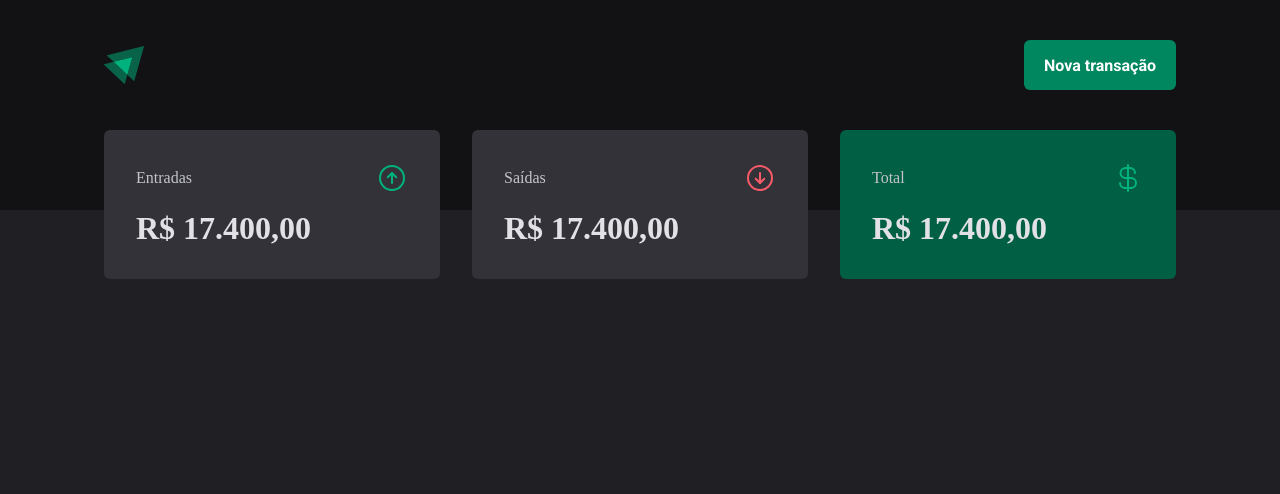
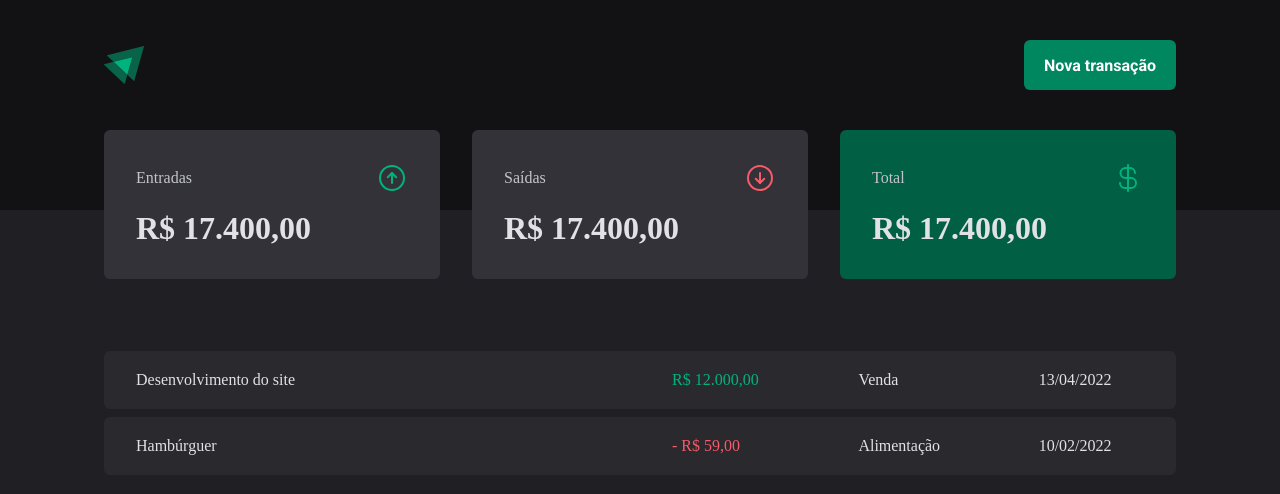
Before and after one commit to guipardi/dt-timer, a React (Vite) app: page / in a window 1280 px wide. Shown: the top 494 px of the page. Built offline with nearby package versions, Linux system fonts and the light colour scheme.

Commit message:
Subindo Summary das transações

```diff
--- a/src/pages/Transactions/index.tsx
+++ b/src/pages/Transactions/index.tsx
@@ -1,11 +1,31 @@
 import { Header } from "../../components/Header";
 import { Summary } from "../../components/Summary";
+import { PriceHighlight, TransactionsContainer, TransactionsTable } from "./styles";
 
 export function Transactions() {
   return (
     <>
       <Header />
       <Summary />
+
+      <TransactionsContainer>
+        <TransactionsTable>
+          <tbody>
+            <tr>
+              <td width='50%'>Desenvolvimento do site</td>
+              <td><PriceHighlight variant="income">R$ 12.000,00</PriceHighlight></td>
+              <td>Venda</td>
+              <td>13/04/2022</td>
+            </tr>
+            <tr>
+              <td width='50%'>Hambúrguer</td>
+              <td><PriceHighlight variant="outcome">- R$ 59,00</PriceHighlight></td>
+              <td>Alimentação</td>
+              <td>10/02/2022</td>
+            </tr>
+          </tbody>
+        </TransactionsTable>
+      </TransactionsContainer>
     </>
   )
 }
--- a/src/pages/Transactions/styles.ts
+++ b/src/pages/Transactions/styles.ts
@@ -0,0 +1,39 @@
+import styled from "styled-components";
+
+export const TransactionsContainer = styled.main`
+  width: 100%;
+  max-width: 1120px;
+  margin: 4rem auto 0;
+  padding: 0 1.5rem
+`
+
+export const TransactionsTable = styled.table`
+  width: 100%;
+  border-collapse: separate;
+  border-spacing: 0 0.5rem;
+
+  /* margin-top: 1.5rem; */
+
+  td {
+    padding: 1.25rem 2rem;
+    background-color: ${(props) => props.theme["gray-700"]};
+
+    &:first-child {
+      border-top-left-radius: 6px;
+      border-bottom-left-radius: 6px;
+    }
+
+    &:last-child {
+      border-top-right-radius: 6px;
+      border-bottom-right-radius: 6px;
+    }
+  }
+`
+
+interface PriceHighlightProps {
+  variant: 'income' | 'outcome'
+}
+
+export const PriceHighlight = styled.span<PriceHighlightProps>`
+  color: ${(props) => props.variant === 'income' ? props.theme["green-300"] : props.theme["red-300"]};
+`
```
